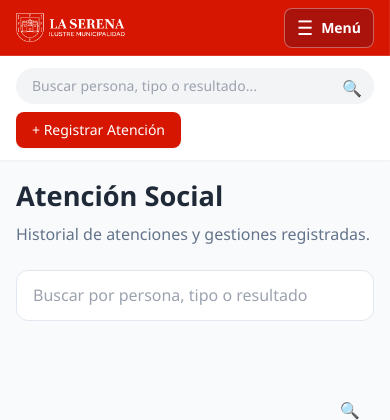
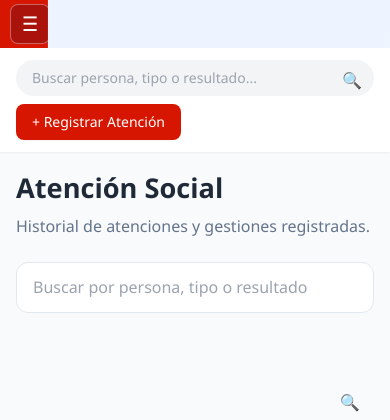
Before and after one commit to Paltita98/Muni-La-Serena, a Django app: page /funcionario/atencion-social/ in a window 390 px wide. Shown: the top 420 px of the page. Run offline with Django 5.2, Linux system fonts and the light colour scheme; some libraries are stand-ins or nearby versions.

Commit message:
sidebar desplegable prueba 2

```diff
--- a/static/css/styles.css
+++ b/static/css/styles.css
@@ -453,6 +453,16 @@
   padding-right: 3.75rem;
 }
 
+.page-shell > .flex.h-screen.overflow-hidden > .sidebar {
+  overflow: hidden;
+  transition: width 280ms ease, min-width 280ms ease, flex-basis 280ms ease;
+}
+
+.page-shell > .flex.h-screen.overflow-hidden > .sidebar nav,
+.page-shell > .flex.h-screen.overflow-hidden > .sidebar > div:last-child {
+  transition: opacity 180ms ease, transform 220ms ease, visibility 0s linear;
+}
+
 .sidebar-toggle {
   position: absolute;
   top: 50%;
@@ -526,6 +552,14 @@
     overflow: visible;
   }
 
+  .page-shell > .flex.h-screen.overflow-hidden > .sidebar.is-collapsed {
+    width: 48px !important;
+    min-width: 48px;
+    flex-basis: 48px;
+    align-self: flex-start;
+    overflow: hidden;
+  }
+
   .page-shell > .flex.h-screen.overflow-hidden > .sidebar > div:first-child {
     height: 56px;
     min-height: 56px;
@@ -540,6 +574,30 @@
     border-right: 0;
     border-bottom: 1px solid rgba(255, 255, 255, 0.15);
     position: relative;
+    overflow: hidden;
+    transition: width 280ms ease, height 280ms ease, min-height 280ms ease, padding 280ms ease;
+  }
+
+  .page-shell > .flex.h-screen.overflow-hidden > .sidebar.is-collapsed > div:first-child {
+    width: 48px;
+    height: 48px;
+    min-height: 48px;
+    justify-content: center;
+    padding: 4px;
+    border-bottom-color: transparent;
+  }
+
+  .page-shell > .flex.h-screen.overflow-hidden > .sidebar.is-collapsed > div:first-child > :not(.sidebar-toggle) {
+    width: 0;
+    max-width: 0;
+    margin: 0;
+    overflow: hidden;
+    opacity: 0;
+    visibility: hidden;
+  }
+
+  .page-shell > .flex.h-screen.overflow-hidden > .sidebar.is-collapsed .sidebar-toggle-label {
+    display: none;
   }
 
   .page-shell > .flex.h-screen.overflow-hidden > .sidebar .brand-logo {
@@ -565,6 +623,13 @@
     font-weight: 600;
   }
 
+  .page-shell > .flex.h-screen.overflow-hidden > .sidebar.is-collapsed .sidebar-toggle {
+    width: 40px;
+    min-width: 40px;
+    gap: 0;
+    padding: 0;
+  }
+
   .sidebar-toggle-icon {
     font-size: 1.25rem;
     line-height: 1;
```
Also changed, not shown: other parts of static/css/styles.css (+56 -15 lines).
